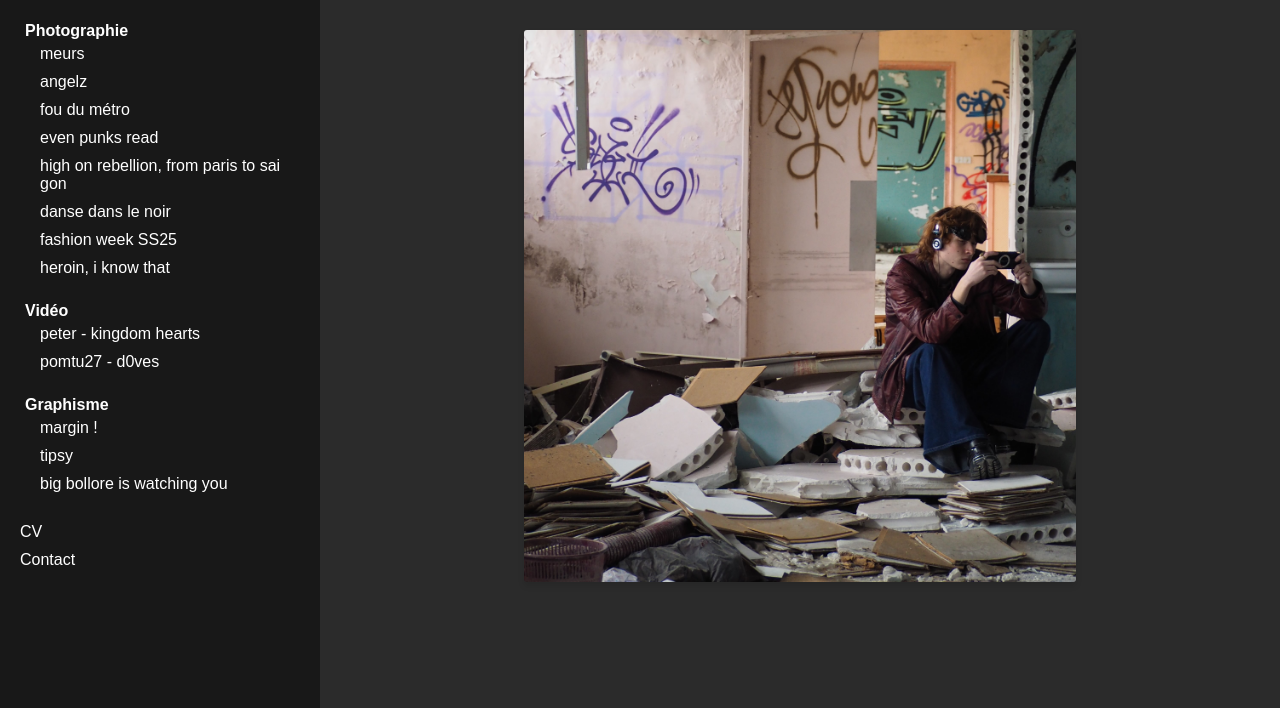
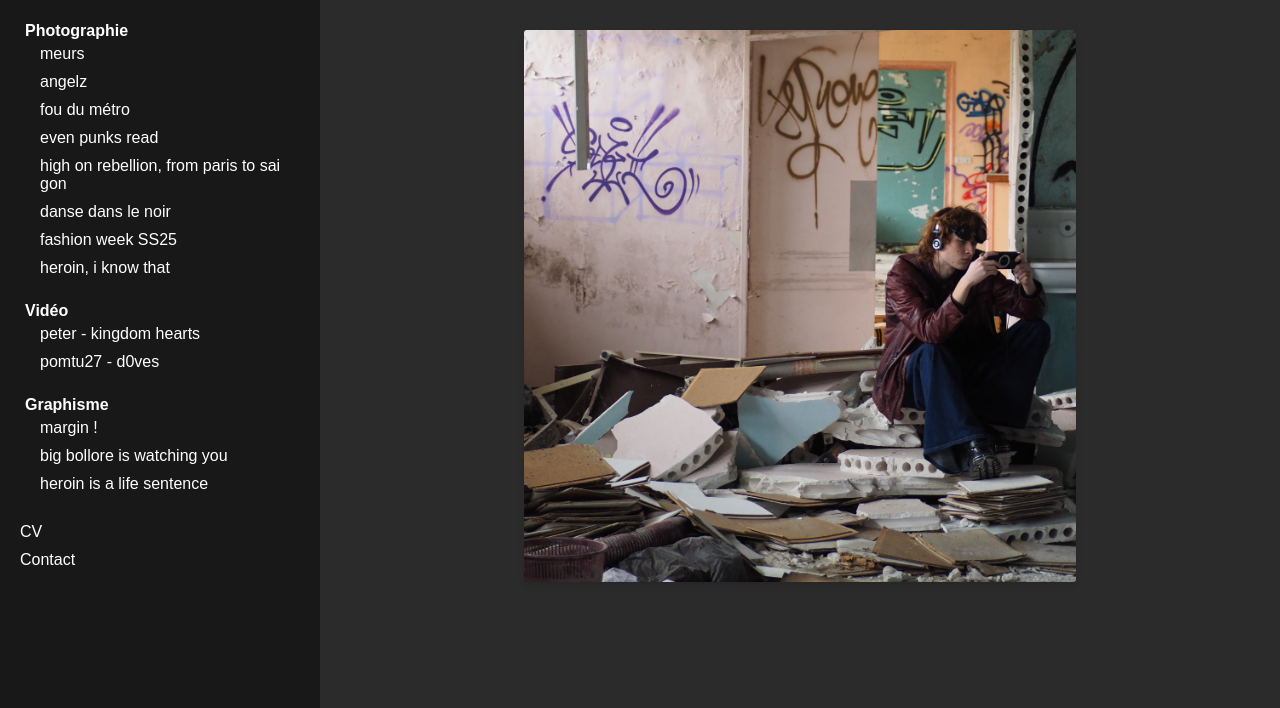
Before and after one commit to alban-martin/portfolio, a plain HTML site: page index.html in a window 1280 px wide. Shown: the part 92-800 px from the top of the page. Drawn offline with Linux system fonts and the light colour scheme.

Commit message:
+heroin -tipsy

```diff
--- a/index.html
+++ b/index.html
@@ -38,8 +38,8 @@
             <h3 class="series-category">Graphisme</h3>
             <ul>
               <li onclick="selectSeries('margin')">margin !</li>
-              <li onclick="selectSeries('tipsy')">tipsy</li>
               <li onclick="selectSeries('bollore')">big bollore is watching you</li>
+              <li onclick="selectSeries('heroinposter')">heroin is a life sentence</li>
             </ul>
           </li>
         </ul>
@@ -100,8 +100,8 @@
         'images/heroin/4.jpg', 'images/heroin/5.jpg', 'images/heroin/6.jpg'
       ],
       margin: ['images/margin/margin.jpg'],
-      tipsy: ['images/tipsy/tipsy.jpg'],
-      bollore: ['images/bollore/bollore.jpg']
+      bollore: ['images/bollore/bollore.jpg'],
+      heroinposter: ['images/heroin/poster.jpg']
     };
 
     function selectSeries(series) {
@@ -146,7 +146,7 @@
     // Afficher les images des autres séries
     content.innerHTML += `<div class='image-grid'>` +
       seriesImages[series].map(img => {
-        let extraClass = (series === 'margin' || series === 'tipsy' || series === 'bollore') ? 'poster-image' : 'series-image';
+        let extraClass = (series === 'margin'  || series === 'bollore' || series === 'heroinposter') ? 'poster-image' : 'series-image';
         return `<img src='${img}' class='${extraClass}'>`;
       }).join('') +
       `</div>`;
```
Also changed, not shown: images/heroin/poster.jpg (added).
